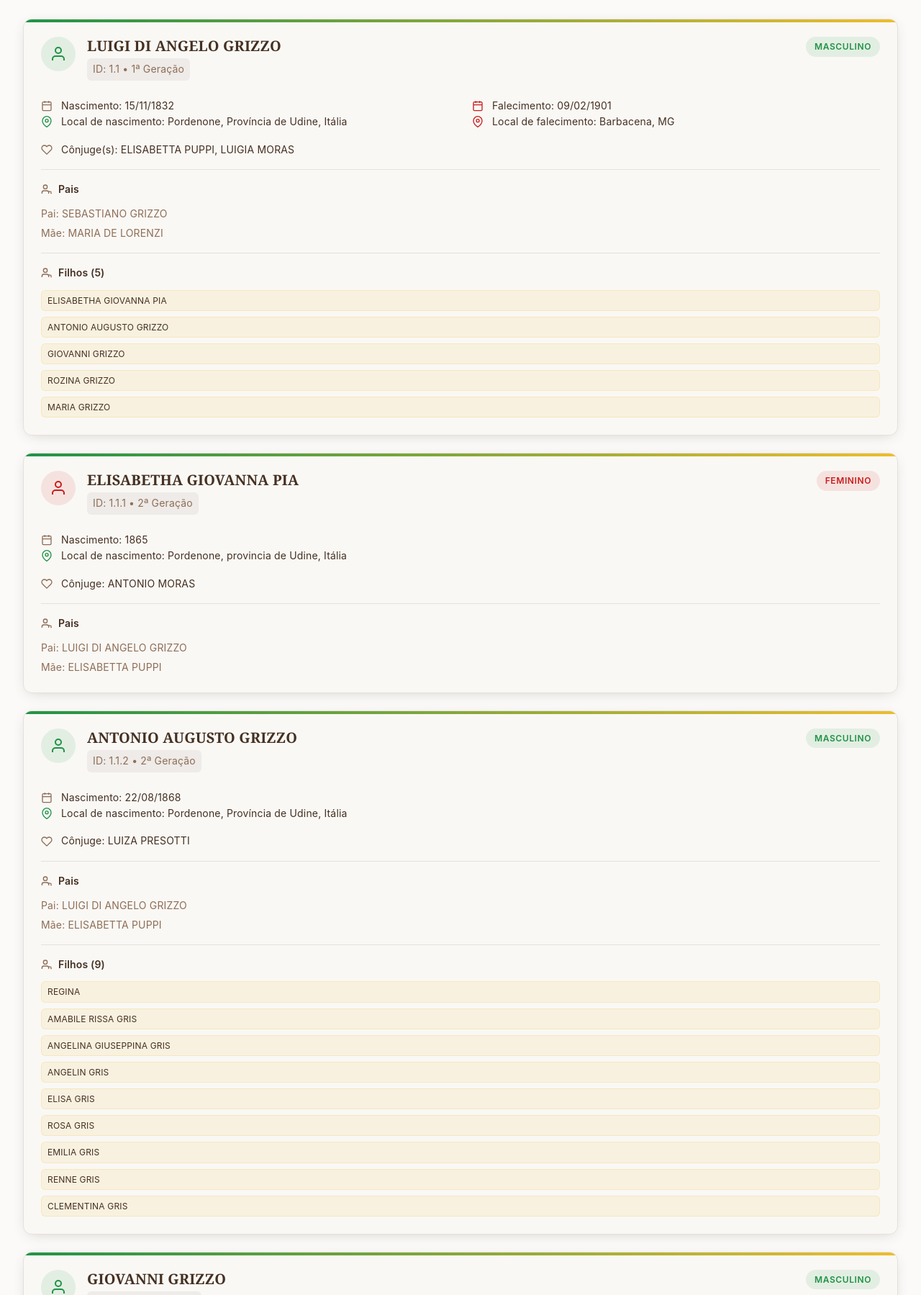
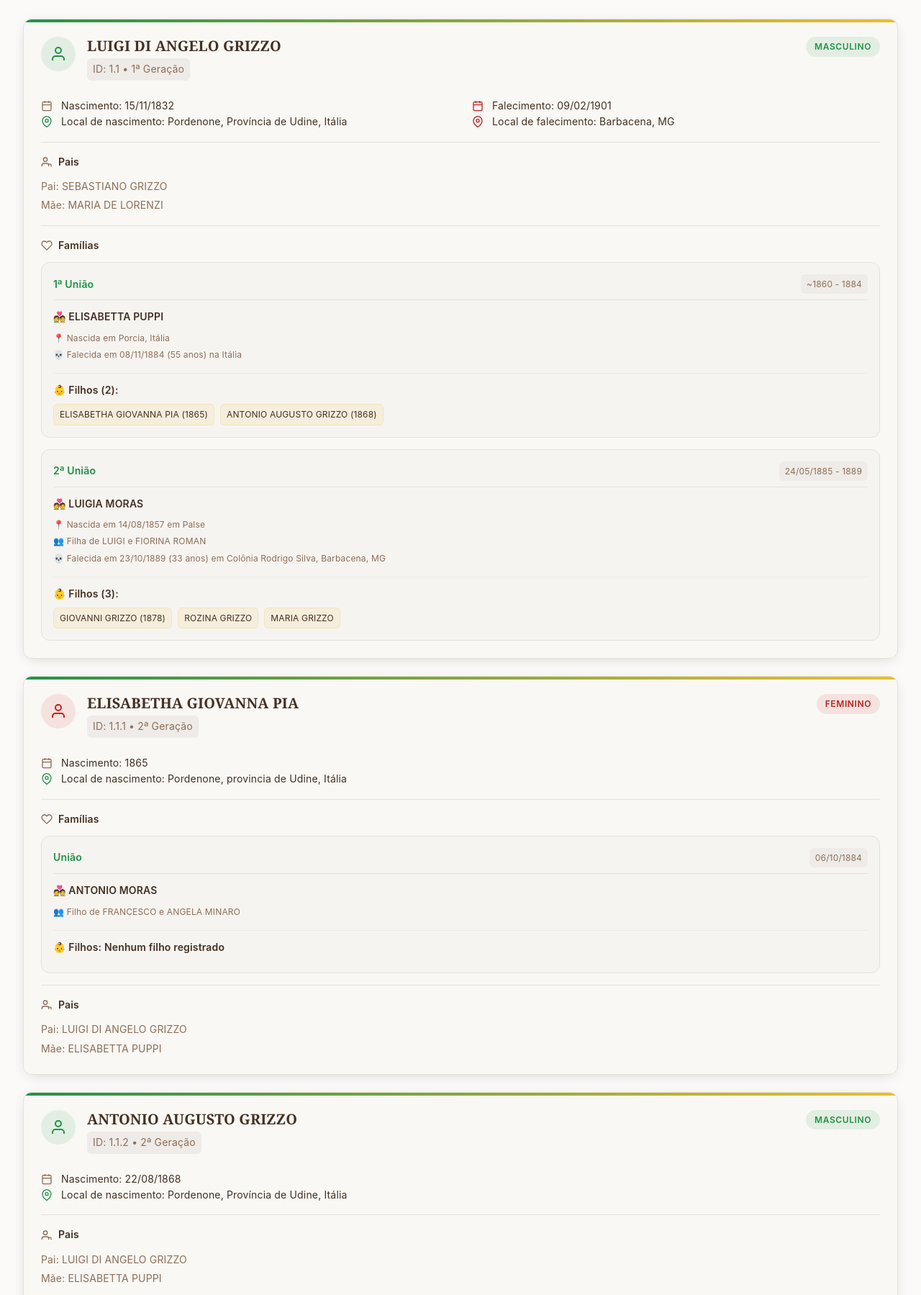
Before and after one commit to criscmaia/site_grissi, a PHP site: page /arvore-genealogica.html in a window 1280 px wide. Shown: the part 239-2038 px from the top of the page at 72% size. Run offline with PHP 8.4, Linux system fonts and the light colour scheme.

Commit message:
Enhance arvore-genealogica.html and arvore.css for improved family information presentation
Update arvore-genealogica.html to reorganize family details into structured family units, enhancing clarity and accessibility. Introduce new CSS styles in arvore.css for family units, including spouse and children sections, to create a cohesive and visually appealing layout. This update aims to improve user experience and align with modern design practices.

```diff
--- a/arvore-genealogica.html
+++ b/arvore-genealogica.html
@@ -286,13 +286,6 @@
                                 </div>
                             </div>
 
-                            <div class="info-row">
-                                <svg class="info-icon" viewBox="0 0 24 24" fill="none" stroke="currentColor" stroke-width="2">
-                                    <path d="M20.84 4.61a5.5 5.5 0 0 0-7.78 0L12 5.67l-1.06-1.06a5.5 5.5 0 0 0-7.78 7.78l1.06 1.06L12 21.23l7.78-7.78 1.06-1.06a5.5 5.5 0 0 0 0-7.78z"></path>
-                                </svg>
-                                <span>Cônjuge(s): ELISABETTA PUPPI, LUIGIA MORAS</span>
-                            </div>
-
                             <div class="info-section">
                                 <div class="section-header">
                                     <svg class="section-icon" viewBox="0 0 24 24" fill="none" stroke="currentColor" stroke-width="2">
@@ -309,24 +302,58 @@
                                 </div>
                             </div>
 
-
-
                             <div class="info-section">
                                 <div class="section-header">
                                     <svg class="section-icon" viewBox="0 0 24 24" fill="none" stroke="currentColor" stroke-width="2">
-                                        <path d="M16 21v-2a4 4 0 0 0-4-4H6a4 4 0 0 0-4 4v2"></path>
-                                        <circle cx="9" cy="7" r="4"></circle>
-                                        <path d="m22 21-2-2"></path>
-                                        <path d="M16 16.28A13.84 13.84 0 0 1 22 18"></path>
+                                        <path d="M20.84 4.61a5.5 5.5 0 0 0-7.78 0L12 5.67l-1.06-1.06a5.5 5.5 0 0 0-7.78 7.78l1.06 1.06L12 21.23l7.78-7.78 1.06-1.06a5.5 5.5 0 0 0 0-7.78z"></path>
                                     </svg>
-                                    <span>Filhos (5)</span>
+                                    <span>Famílias</span>
                                 </div>
-                                <div class="section-content children-tags">
-                                    <span class="child-tag">ELISABETHA GIOVANNA PIA</span>
-                                    <span class="child-tag">ANTONIO AUGUSTO GRIZZO</span>
-                                    <span class="child-tag">GIOVANNI GRIZZO</span>
+
+                                <!-- 1ª União -->
+                                <div class="family-unit">
+                                    <div class="union-header">
+                                        <span class="union-number">1ª União</span>
+                                        <span class="union-dates">~1860 - 1884</span>
+                                    </div>
+                                    <div class="spouse-info">
+                                        <div class="spouse-name">💑 ELISABETTA PUPPI</div>
+                                        <div class="spouse-details">
+                                            <span>📍 Nascida em Porcia, Itália</span>
+                                            <span>💀 Falecida em 08/11/1884 (55 anos) na Itália</span>
+                                        </div>
+                                    </div>
+                                    <div class="children-section">
+                                        <div class="children-header">👶 Filhos (2):</div>
+                                        <div class="children-list">
+                                            <span class="child-tag">ELISABETHA GIOVANNA PIA (1865)</span>
+                                            <span class="child-tag">ANTONIO AUGUSTO GRIZZO (1868)</span>
+                                        </div>
+                                    </div>
+                                </div>
+
+                                <!-- 2ª União -->
+                                <div class="family-unit">
+                                    <div class="union-header">
+                                        <span class="union-number">2ª União</span>
+                                        <span class="union-dates">24/05/1885 - 1889</span>
+                                    </div>
+                                    <div class="spouse-info">
+                                        <div class="spouse-name">💑 LUIGIA MORAS</div>
+                                        <div class="spouse-details">
+                                            <span>📍 Nascida em 14/08/1857 em Palse</span>
+                                            <span>👥 Filha de LUIGI e FIORINA ROMAN</span>
+                                            <span>💀 Falecida em 23/10/1889 (33 anos) em Colônia Rodrigo Silva, Barbacena, MG</span>
+                                        </div>
+                                    </div>
+                                    <div class="children-section">
+                                        <div class="children-header">👶 Filhos (3):</div>
+                                        <div class="children-list">
+                                            <span class="child-tag">GIOVANNI GRIZZO (1878)</span>
                                             <span class="child-tag">ROZINA GRIZZO</span>
                                             <span class="child-tag">MARIA GRIZZO</span>
+                                        </div>
+                                    </div>
                                 </div>
                             </div>
                         </div>
@@ -375,11 +402,30 @@
                                 </div>
                             </div>
 
-                            <div class="info-row">
-                                <svg class="info-icon" viewBox="0 0 24 24" fill="none" stroke="currentColor" stroke-width="2">
+                            <div class="info-section">
+                                <div class="section-header">
+                                    <svg class="section-icon" viewBox="0 0 24 24" fill="none" stroke="currentColor" stroke-width="2">
                                         <path d="M20.84 4.61a5.5 5.5 0 0 0-7.78 0L12 5.67l-1.06-1.06a5.5 5.5 0 0 0-7.78 7.78l1.06 1.06L12 21.23l7.78-7.78 1.06-1.06a5.5 5.5 0 0 0 0-7.78z"></path>
                                     </svg>
-                                <span>Cônjuge: ANTONIO MORAS</span>
+                                    <span>Famílias</span>
+                                </div>
+
+                                <!-- União -->
+                                <div class="family-unit">
+                                    <div class="union-header">
+                                        <span class="union-number">União</span>
+                                        <span class="union-dates">06/10/1884</span>
+                                    </div>
+                                    <div class="spouse-info">
+                                        <div class="spouse-name">💑 ANTONIO MORAS</div>
+                                        <div class="spouse-details">
+                                            <span>👥 Filho de FRANCESCO e ANGELA MINARO</span>
+                                        </div>
+                                    </div>
+                                    <div class="children-section">
+                                        <div class="children-header">👶 Filhos: Nenhum filho registrado</div>
+                                    </div>
+                                </div>
                             </div>
 
                             <div class="info-section">
@@ -445,13 +491,6 @@
                                 </div>
                             </div>
 
-                            <div class="info-row">
-                                <svg class="info-icon" viewBox="0 0 24 24" fill="none" stroke="currentColor" stroke-width="2">
-                                    <path d="M20.84 4.61a5.5 5.5 0 0 0-7.78 0L12 5.67l-1.06-1.06a5.5 5.5 0 0 0-7.78 7.78l1.06 1.06L12 21.23l7.78-7.78 1.06-1.06a5.5 5.5 0 0 0 0-7.78z"></path>
-                                </svg>
-                                <span>Cônjuge: LUIZA PRESOTTI</span>
-                            </div>
-
                             <div class="info-section">
                                 <div class="section-header">
                                     <svg class="section-icon" viewBox="0 0 24 24" fill="none" stroke="currentColor" stroke-width="2">
@@ -468,28 +507,42 @@
                                 </div>
                             </div>
 
-
-
                             <div class="info-section">
                                 <div class="section-header">
                                     <svg class="section-icon" viewBox="0 0 24 24" fill="none" stroke="currentColor" stroke-width="2">
-                                        <path d="M16 21v-2a4 4 0 0 0-4-4H6a4 4 0 0 0-4 4v2"></path>
-                                        <circle cx="9" cy="7" r="4"></circle>
-                                        <path d="m22 21-2-2"></path>
-                                        <path d="M16 16.28A13.84 13.84 0 0 1 22 18"></path>
+                                        <path d="M20.84 4.61a5.5 5.5 0 0 0-7.78 0L12 5.67l-1.06-1.06a5.5 5.5 0 0 0-7.78 7.78l1.06 1.06L12 21.23l7.78-7.78 1.06-1.06a5.5 5.5 0 0 0 0-7.78z"></path>
                                     </svg>
-                                    <span>Filhos (9)</span>
+                                    <span>Famílias</span>
                                 </div>
-                                <div class="section-content children-tags">
+
+                                <!-- União -->
+                                <div class="family-unit">
+                                    <div class="union-header">
+                                        <span class="union-number">União</span>
+                                        <span class="union-dates">20/06/1893</span>
+                                    </div>
+                                    <div class="spouse-info">
+                                        <div class="spouse-name">💑 LUIZA PRESOTTI</div>
+                                        <div class="spouse-details">
+                                            <span>📍 Nascida em 06/11/1874 na Província de Trevizzo, Itália</span>
+                                            <span>👥 Filha de SANTO PRESOTTI e ANGELA CASA GRANDE</span>
+                                            <span>💀 Falecida em 22/09/1962 (87 anos) em Colônia Rodrigo Silva, Barbacena, MG</span>
+                                        </div>
+                                    </div>
+                                    <div class="children-section">
+                                        <div class="children-header">👶 Filhos (9):</div>
+                                        <div class="children-list">
                                             <span class="child-tag">REGINA</span>
-                                    <span class="child-tag">AMABILE RISSA GRIS</span>
-                                    <span class="child-tag">ANGELINA GIUSEPPINA GRIS</span>
-                                    <span class="child-tag">ANGELIN GRIS</span>
-                                    <span class="child-tag">ELISA GRIS</span>
-                                    <span class="child-tag">ROSA GRIS</span>
-                                    <span class="child-tag">EMILIA GRIS</span>
-                                    <span class="child-tag">RENNE GRIS</span>
-                                    <span class="child-tag">CLEMENTINA GRIS</span>
+                                            <span class="child-tag">AMABILE RISSA GRIS (1896-1999)</span>
+                                            <span class="child-tag">ANGELINA GIUSEPPINA GRIS (1898)</span>
+                                            <span class="child-tag">ANGELIN GRIS (1900)</span>
+                                            <span class="child-tag">ELISA GRIS (1902-1987)</span>
+                                            <span class="child-tag">ROSA GRIS (1904)</span>
+                                            <span class="child-tag">EMILIA GRIS (-1983)</span>
+                                            <span class="child-tag">RENNE GRIS (1909)</span>
+                                            <span class="child-tag">CLEMENTINA GRIS (1911-2002)</span>
+                                        </div>
+                                    </div>
                                 </div>
                             </div>
                         </div>
@@ -546,13 +599,6 @@
                                 </div>
                             </div>
 
-                            <div class="info-row">
-                                <svg class="info-icon" viewBox="0 0 24 24" fill="none" stroke="currentColor" stroke-width="2">
-                                    <path d="M20.84 4.61a5.5 5.5 0 0 0-7.78 0L12 5.67l-1.06-1.06a5.5 5.5 0 0 0-7.78 7.78l1.06 1.06L12 21.23l7.78-7.78 1.06-1.06a5.5 5.5 0 0 0 0-7.78z"></path>
-                                </svg>
-                                <span>Cônjuge: GIUSEPPINA TOFFOLO</span>
-                            </div>
-
                             <div class="info-section">
                                 <div class="section-header">
                                     <svg class="section-icon" viewBox="0 0 24 24" fill="none" stroke="currentColor" stroke-width="2">
@@ -569,19 +615,29 @@
                                 </div>
                             </div>
 
-
-
                             <div class="info-section">
                                 <div class="section-header">
                                     <svg class="section-icon" viewBox="0 0 24 24" fill="none" stroke="currentColor" stroke-width="2">
-                                        <path d="M16 21v-2a4 4 0 0 0-4-4H6a4 4 0 0 0-4 4v2"></path>
-                                        <circle cx="9" cy="7" r="4"></circle>
-                                        <path d="m22 21-2-2"></path>
-                                        <path d="M16 16.28A13.84 13.84 0 0 1 22 18"></path>
+                                        <path d="M20.84 4.61a5.5 5.5 0 0 0-7.78 0L12 5.67l-1.06-1.06a5.5 5.5 0 0 0-7.78 7.78l1.06 1.06L12 21.23l7.78-7.78 1.06-1.06a5.5 5.5 0 0 0 0-7.78z"></path>
                                     </svg>
-                                    <span>Filhos (10)</span>
+                                    <span>Famílias</span>
                                 </div>
-                                <div class="section-content children-tags">
+
+                                <!-- União -->
+                                <div class="family-unit">
+                                    <div class="union-header">
+                                        <span class="union-number">União</span>
+                                        <span class="union-dates">Data não registrada</span>
+                                    </div>
+                                    <div class="spouse-info">
+                                        <div class="spouse-name">💑 GIUSEPPINA TOFFOLO</div>
+                                        <div class="spouse-details">
+                                            <span>📍 Informações não disponíveis</span>
+                                        </div>
+                                    </div>
+                                    <div class="children-section">
+                                        <div class="children-header">👶 Filhos (10):</div>
+                                        <div class="children-list">
                                             <span class="child-tag">ANGELICA ANNA GRIS</span>
                                             <span class="child-tag">MARIA LUIZA GRIS</span>
                                             <span class="child-tag">OLIVIO GRIS</span>
@@ -592,6 +648,8 @@
                                             <span class="child-tag">ERNESTO GRIS</span>
                                             <span class="child-tag">JOSÉ GRIS</span>
                                             <span class="child-tag">LAURITA GRIS</span>
+                                        </div>
+                                    </div>
                                 </div>
                             </div>
                         </div>
@@ -718,13 +776,6 @@
                                 </div>
                             </div>
 
-                            <div class="info-row">
-                                <svg class="info-icon" viewBox="0 0 24 24" fill="none" stroke="currentColor" stroke-width="2">
-                                    <path d="M20.84 4.61a5.5 5.5 0 0 0-7.78 0L12 5.67l-1.06-1.06a5.5 5.5 0 0 0-7.78 7.78l1.06 1.06L12 21.23l7.78-7.78 1.06-1.06a5.5 5.5 0 0 0 0-7.78z"></path>
-                                </svg>
-                                <span>Cônjuge: LUIZ PICININ</span>
-                            </div>
-
                             <div class="info-section">
                                 <div class="section-header">
                                     <svg class="section-icon" viewBox="0 0 24 24" fill="none" stroke="currentColor" stroke-width="2">
@@ -741,21 +792,34 @@
                                 </div>
                             </div>
 
-
-
                             <div class="info-section">
                                 <div class="section-header">
                                     <svg class="section-icon" viewBox="0 0 24 24" fill="none" stroke="currentColor" stroke-width="2">
-                                        <path d="M16 21v-2a4 4 0 0 0-4-4H6a4 4 0 0 0-4 4v2"></path>
-                                        <circle cx="9" cy="7" r="4"></circle>
-                                        <path d="m22 21-2-2"></path>
-                                        <path d="M16 16.28A13.84 13.84 0 0 1 22 18"></path>
+                                        <path d="M20.84 4.61a5.5 5.5 0 0 0-7.78 0L12 5.67l-1.06-1.06a5.5 5.5 0 0 0-7.78 7.78l1.06 1.06L12 21.23l7.78-7.78 1.06-1.06a5.5 5.5 0 0 0 0-7.78z"></path>
                                     </svg>
-                                    <span>Filhos (2)</span>
+                                    <span>Famílias</span>
                                 </div>
-                                <div class="section-content children-tags">
-                                    <span class="child-tag">LUCIA PICININ</span>
-                                    <span class="child-tag">CARLIM PICININ</span>
+
+                                <!-- União -->
+                                <div class="family-unit">
+                                    <div class="union-header">
+                                        <span class="union-number">União</span>
+                                        <span class="union-dates">04/02/1914</span>
+                                    </div>
+                                    <div class="spouse-info">
+                                        <div class="spouse-name">💑 LUIZ PICININ</div>
+                                        <div class="spouse-details">
+                                            <span>👥 Filho de GIUSEPPE PICININ e THEREZA FABRI</span>
+                                            <span>💀 Falecido em 26/01/1941</span>
+                                        </div>
+                                    </div>
+                                    <div class="children-section">
+                                        <div class="children-header">👶 Filhos (2):</div>
+                                        <div class="children-list">
+                                            <span class="child-tag">LUCIA PICININ (1914)</span>
+                                            <span class="child-tag">CARLIM PICININ (1917)</span>
+                                        </div>
+                                    </div>
                                 </div>
                             </div>
                         </div>
--- a/arvore.css
+++ b/arvore.css
@@ -349,6 +349,86 @@
   color: hsl(var(--muted-foreground));
 }
 
+/* Family Units */
+.family-unit {
+  background: hsl(var(--muted) / 0.3);
+  border: 1px solid hsl(var(--border));
+  border-radius: var(--radius);
+  padding: 1rem;
+  margin-bottom: 1rem;
+  position: relative;
+}
+
+.family-unit:last-child {
+  margin-bottom: 0;
+}
+
+.union-header {
+  display: flex;
+  justify-content: space-between;
+  align-items: center;
+  margin-bottom: 0.75rem;
+  padding-bottom: 0.5rem;
+  border-bottom: 1px solid hsl(var(--border));
+}
+
+.union-number {
+  font-weight: 600;
+  color: hsl(var(--primary));
+  font-size: 0.875rem;
+}
+
+.union-dates {
+  font-size: 0.75rem;
+  color: hsl(var(--muted-foreground));
+  background: hsl(var(--muted));
+  padding: 0.25rem 0.5rem;
+  border-radius: 0.375rem;
+}
+
+.spouse-info {
+  margin-bottom: 1rem;
+}
+
+.spouse-name {
+  font-weight: 600;
+  color: hsl(var(--card-foreground));
+  font-size: 0.875rem;
+  margin-bottom: 0.5rem;
+}
+
+.spouse-details {
+  display: flex;
+  flex-direction: column;
+  gap: 0.25rem;
+  font-size: 0.75rem;
+  color: hsl(var(--muted-foreground));
+}
+
+.spouse-details span {
+  display: flex;
+  align-items: center;
+  gap: 0.25rem;
+}
+
+.children-section {
+  border-top: 1px solid hsl(var(--border) / 0.5);
+  padding-top: 0.75rem;
+}
+
+.children-header {
+  font-weight: 600;
+  color: hsl(var(--card-foreground));
+  font-size: 0.875rem;
+  margin-bottom: 0.5rem;
+}
+
+.children-list {
+  display: flex;
+  flex-wrap: wrap;
+  gap: 0.5rem;
+}
+
 .children-tags {
   display: flex;
   flex-wrap: wrap;
```
Lines whose indentation alone changed are shown as unchanged.
